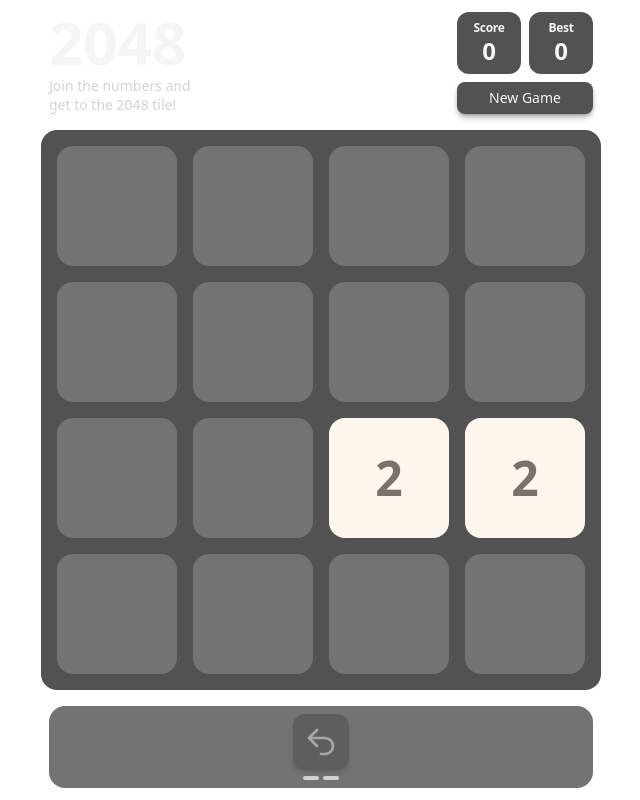
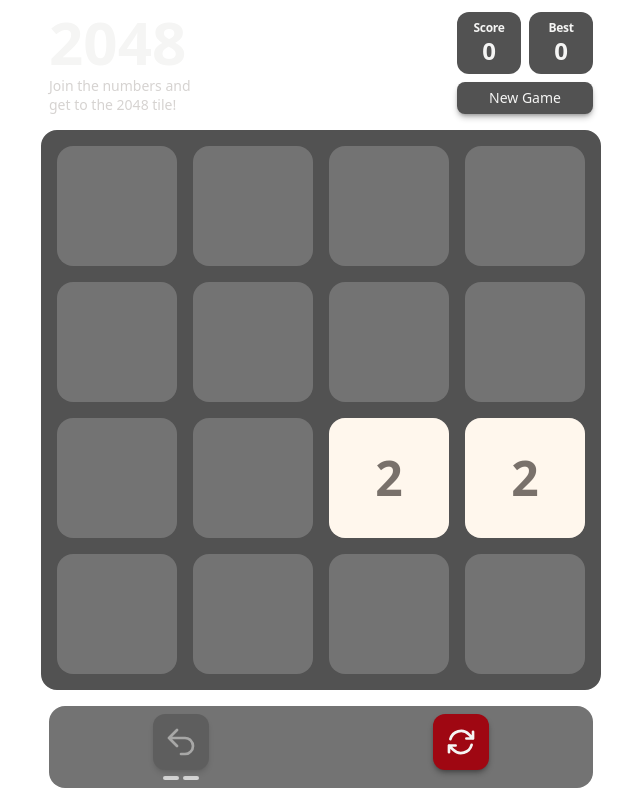
Before and after one commit to rmejia4209/2048, a React (Vite) app in the folder 2048/: page / in a window 1280 px wide. Shown: the whole page, without its empty margins (319-959 px from the left). Built offline with nearby package versions, Linux system fonts and the light colour scheme.

Commit message:
WIP: modal is functional and reset button added to footer

```diff
--- a/2048/src/App.tsx
+++ b/2048/src/App.tsx
@@ -4,7 +4,6 @@
 import GameHeader from "./components/GameHeader";
 import GameContainer from './components/Game'
 import GameFooter from "./components/GameFooter";
-
 import { initGame } from "./game/game";
 import { shuffledArray } from "./utils/utils";
 
@@ -48,7 +47,6 @@
       <GameFooter
         gameState={gameState}
         changeGameState={changeGameState}
-        resetGame={resetGame}
       />
     </div>
   )
--- a/2048/src/components/Game.tsx
+++ b/2048/src/components/Game.tsx
@@ -25,11 +25,20 @@
         const val = randInt(1, 3) * 2;
         const preferredOrder = shuffledArray(16);
         changeGameState((prev) => move(e.key, prev, val, preferredOrder));
-        }
       }
+    }
+
+    const pauseInput = (e: Event) => {
+      const customEvent = e as CustomEvent;
+      limitInput.current = customEvent.detail;
+    }
 
     window.addEventListener("keydown", handleUserInput);
-    return () => window.removeEventListener("keydown", handleUserInput);
+    window.addEventListener("pause-inputs", pauseInput);
+    return () => {
+      window.removeEventListener("keydown", handleUserInput);
+      window.removeEventListener("keydown", pauseInput);
+    }
   }, [])
 
   useEffect(() => {
--- a/2048/src/components/GameFooter.tsx
+++ b/2048/src/components/GameFooter.tsx
@@ -2,9 +2,13 @@
 
 import UndoButton from "./buttons/UndoButton";
 import Button from "./base/Button";
+import RestartGameButton from "./buttons/RestartGameButton";
 
 import type { Game } from "../game/types";
 import { undoMove } from "../game/game";
+import { shuffledArray } from "../utils/utils";
+import { initGame } from "../game/game";
+
 
 interface PropTypes {
   gameState: Game;
@@ -12,12 +16,13 @@
   resetGame?: () => void;
 }
 
+
 function PowerUpContainer(
-  { gameState, changeGameState }: PropTypes
+  { gameState, changeGameState, resetGame }: PropTypes
 ): React.JSX.Element {
   return (
     <div className={`
-      flex flex-row justify-center gap-4 items-center mt-4 bg-neutral-500
+      flex flex-row justify-center gap-4 items-start mt-4 bg-neutral-500
       w-72 mx-auto xs:w-96 xl:w-136 rounded-2xl py-2 transition-all
       duration-800 ease-in-out
       ${!gameState.at(-1)!.isGameOver
@@ -26,8 +31,8 @@
       }
 
     `}>
-      <UndoButton gameState={gameState} changeGameState={changeGameState}
-      />
+      <UndoButton gameState={gameState} changeGameState={changeGameState}/>
+      <RestartGameButton resetGame={resetGame!} />
     </div>
   );
 }
@@ -85,13 +90,20 @@
 }
 
 function GameFooter(
-  {gameState, changeGameState, resetGame}: PropTypes
+  {gameState, changeGameState}: PropTypes
 ): React.JSX.Element {
+
+    const resetGame = () => {
+      const preferredOrder = shuffledArray(16);
+      changeGameState(() => initGame(preferredOrder))
+    }
+
   return (
     <>
       <PowerUpContainer
         gameState={gameState}
         changeGameState={changeGameState}
+        resetGame={resetGame}
       />
       <GameOverFooter
         gameState={gameState}
--- a/2048/src/components/base/Button.tsx
+++ b/2048/src/components/base/Button.tsx
@@ -1,15 +1,25 @@
 
 
 function Button(
-  { txt, className="", onClick}: { txt: string; className?: string; onClick: () => void;}
+  { txt, type, className="", onClick}: { txt: string; type?: string; className?: string; onClick: () => void;}
 ): React.JSX.Element {
+
+  const calcColorWay = () => {
+    switch(type) {
+      case "destructive":
+        return "bg-red-800 hover:bg-red-900 focus:bg-red-900"
+      default:
+        return "bg-neutral-600 hover:bg-neutral-700 focus:bg-neutral-700"
+    }
+  }
+
   return (
     <button
       className={`
-        rounded-lg px-4 py-1.5 bg-neutral-600 text-sm font-medium
-        self-stretch text-stone-100 transition-all duration-150 ease-in-out
-        hover:cursor-pointer hover:bg-neutral-700 focus:bg-neutral-700
-        active:scale-95 shadow-md shadow-black/30 ${className}
+        rounded-lg px-4 py-1.5 text-sm font-medium self-stretch
+        text-stone-100 transition-all duration-150 ease-in-out
+        hover:cursor-pointer active:scale-95 shadow-md shadow-black/30
+        ${calcColorWay()} ${className}
       `}
       onClick={onClick}
     >
--- a/2048/src/components/base/PowerUp.tsx
+++ b/2048/src/components/base/PowerUp.tsx
@@ -15,9 +15,30 @@
   )
 }
 
-function PowerUP(
-  { Icon, uses, action }: { Icon: React.FC; uses: number; action: () => void; }
-): React.JSX.Element {
+interface PropTypes {
+  Icon: React.FC;
+  uses: number;
+  type?: string;
+  action: () => void;
+}
+
+function PowerUP({ Icon, uses, type, action }: PropTypes): React.JSX.Element {
+
+    const calcColorWay = () => {
+    switch(type) {
+      case "destructive":
+        return "bg-red-800 hover:bg-red-900 focus:bg-red-900"
+      default:
+        return (`
+          hover:bg-neutral-700 focus-visible:bg-neutral-700
+          ${
+            uses === 0
+            ? "bg-neutral-700 opacity-40 cursor-not-allowed"
+            : "bg-neutral-600 hover:cursor-pointer active:scale-95"
+          }
+        `)
+    }
+  }
 
   return (
     <div className="flex flex-col items-center w-max mx-auto gap-1.5">
@@ -27,18 +48,13 @@
         className={`
           flex items-center justify-center size-8 xs:size-12 xl:size-14
           rounded-xl shadow-md shadow-black/30 transition-all duration-150
-          ease-in-out hover:bg-neutral-700 focus-visible:bg-neutral-700
-          focus:outline-none
-          ${uses === 0
-            ? "bg-neutral-700 opacity-40 cursor-not-allowed"
-            : "bg-neutral-600 hover:cursor-pointer active:scale-95"
-          }
+          ease-in-out focus:outline-none ${calcColorWay()}
         `}
         onClick={action}
       >
         <Icon/>
       </button>
-      <Uses numOfUses={uses}/>
+      {uses === Infinity ? null : <Uses numOfUses={uses}/>}
     </div>
   );
 }
--- /dev/null
+++ b/2048/src/components/buttons/RestartGameButton.tsx
@@ -0,0 +1,108 @@
+
+import { useState, useEffect } from "react";
+
+import PowerUP from "../base/PowerUp";
+import RestartIcon from "../icons/RestartIcon";
+import Button from "../base/Button";
+import { createPortal } from "react-dom";
+
+
+interface ModalPropTypes {
+isOpen: boolean;
+setIsOpen: React.Dispatch<React.SetStateAction<boolean>>
+resetGame : () => void;
+}
+
+function Modal({ isOpen, setIsOpen, resetGame }: ModalPropTypes ): React.JSX.Element {
+
+  const [isBehind, setIsBehind] = useState(true);
+  const animationDuration = 700 //ms
+
+  useEffect(() => {
+    if (isOpen) {
+      window.dispatchEvent(
+        new CustomEvent("pause-inputs", { detail: true })
+      );
+      setIsBehind(false);
+    } else {
+      window.dispatchEvent(
+        new CustomEvent("pause-inputs", { detail: false })
+      );
+      const timeOutId = setTimeout(() => setIsBehind(true), animationDuration);
+      return () => {clearTimeout(timeOutId)}
+    }
+    return;
+  }, [isOpen])
+
+
+  return createPortal(
+    <div
+      className={`
+        fixed top-0 bottom-0 left-0 right-0 ${isBehind ? "-z-10" : "z-10"}
+      `}
+    >
+      <div
+        onClick={() => setIsOpen(false)}
+        className={`
+          bg-black w-full h-full transition-opacity ease-in-out
+          duration-${animationDuration}
+          ${
+            isOpen
+            ? "opacity-70 pointer-events-auto"
+            : "opacity-0 pointer-events-none"
+          }
+
+        `}
+      >
+      </div>
+      <div
+        className={`
+          absolute top-1/2 left-1/2 -translate-x-1/2 -translate-y-1/2
+          bg-neutral-800 z-20 rounded-2xl w-88 xs:w-112 h-fit flex flex-col gap-6 text-center p-6 overflow-x-auto
+          transition-all duration-${animationDuration} ease-in-out ${isOpen ? "opacity-100 scale-100" : "opacity-0 scale-90"}
+        `}
+      >
+        <div className="flex flex-col gap-2">
+          <h1 className="text-2xl font-bold">New Game</h1>
+          <div className="text-sm xs:text-md">
+            <p>Are you sure you want to start a new game?</p>
+            <p>All progress will be lost?</p>
+          </div>
+        </div>
+        <div className="flex flex-col gap-2">
+          <Button
+            txt={"Start New Game"}
+            type="destructive"
+            onClick={()=>{
+              resetGame();
+              setIsOpen(false);
+            }}
+          />
+          <Button txt={"Cancel"} onClick={() => setIsOpen(false)}/>
+        </div>
+      </div>
+    </div>, document.body
+  );
+}
+
+
+function RestartGameButton(
+  { resetGame }: {resetGame : () => void;}):React.JSX.Element {
+
+  const [isOpen, setIsOpen] = useState(false)
+
+  return (
+    <>
+    <PowerUP
+      Icon={RestartIcon}
+      uses={Infinity}
+      type="destructive"
+      action={() => setIsOpen(true)}
+    />
+    <Modal isOpen={isOpen} setIsOpen={setIsOpen} resetGame={resetGame}/>
+    </>
+  )
+}
+
+
+export default RestartGameButton;
--- a/2048/src/components/containers/PowerUpContainer.tsx
+++ b/2048/src/components/containers/PowerUpContainer.tsx
@@ -1,11 +1,10 @@
-
-
-
 import UndoButton from "../buttons/UndoButton";
-
+import RestartGameButton from "../buttons/RestartGameButton";
 import type { Game } from "../../game/types";
 
-
+/**
+ * Not used right now
+ */
 interface PowerUpContainerPropTypes {
   gameState: Game;
   changeGameState: React.Dispatch<React.SetStateAction<Game>>
@@ -19,10 +18,12 @@
       flex flex-row justify-center gap-4 items-center mt-4 bg-neutral-500
       w-72 mx-auto xs:w-96 xl:w-136 rounded-2xl py-2
     `}>
-      <UndoButton gameState={gameState} changeGameState={changeGameState}
-      />
+      <UndoButton gameState={gameState} changeGameState={changeGameState}/>
+      <RestartGameButton/>
     </div>
   );
 }
 
+console.log("PowerUpContainer")
+
 export default PowerUpContainer;
--- /dev/null
+++ b/2048/src/components/icons/RestartIcon.tsx
@@ -0,0 +1,11 @@
+import IconWrapper from "./IconWrapper";
+
+function ResartPath(): React.JSX.Element {
+  return (
+    <path strokeLinecap="round" strokeLinejoin="round" d="M16.023 9.348h4.992v-.001M2.985 19.644v-4.992m0 0h4.992m-4.993 0 3.181 3.183a8.25 8.25 0 0 0 13.803-3.7M4.031 9.865a8.25 8.25 0 0 1 13.803-3.7l3.181 3.182m0-4.991v4.99" />
+  )
+}
+
+export default function RestartIcon(): React.JSX.Element {
+  return <IconWrapper Path={ResartPath} fill="fill-none"/>;
+}
```
